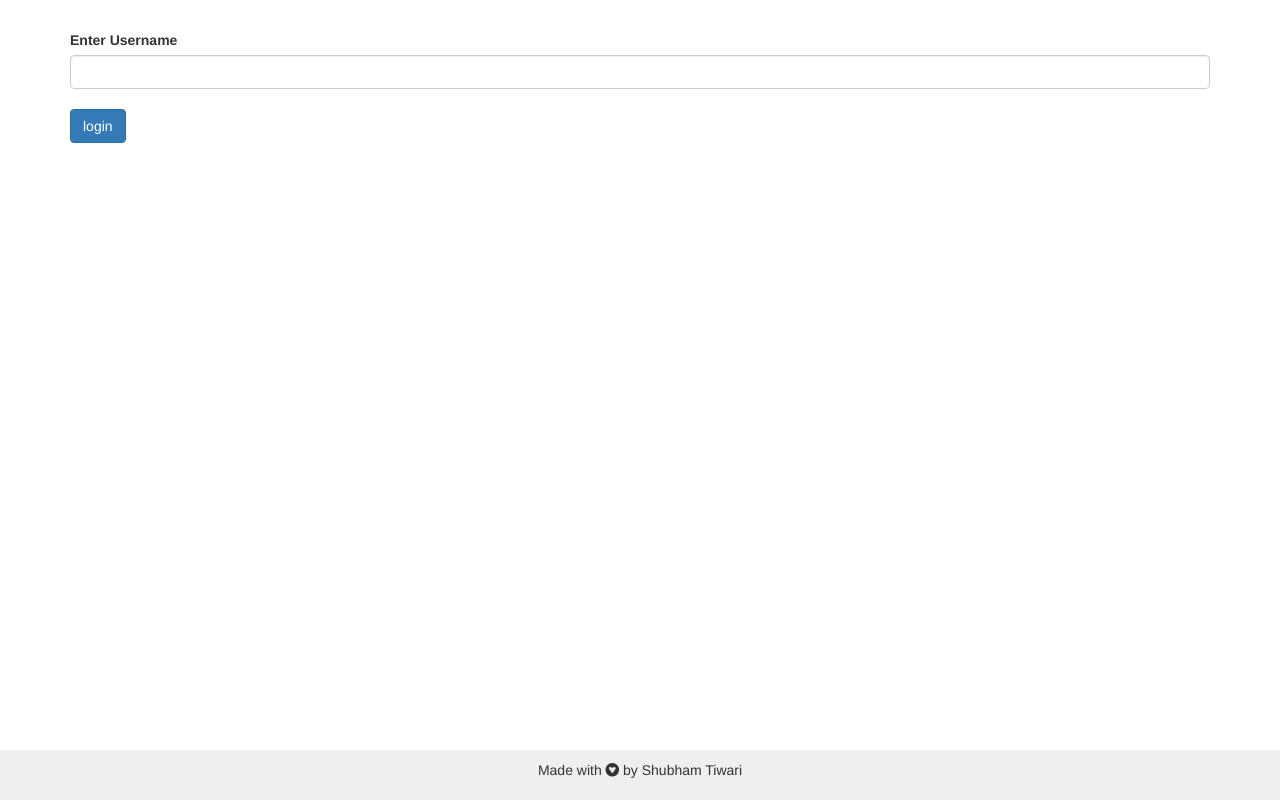
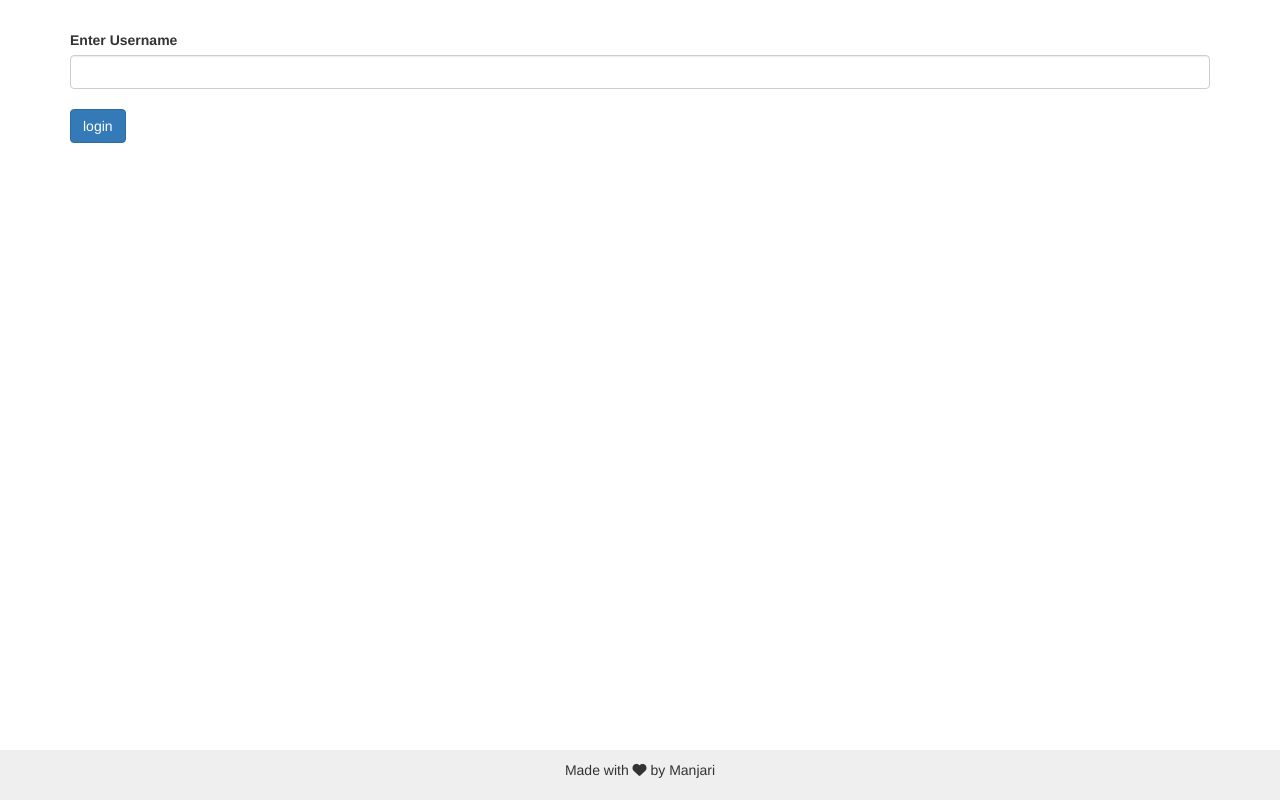
Before and after one commit to manjari188/socketchat, a website: page index.html in a window 1280 px wide. Drawn offline with nearby package versions, Linux system fonts and the light colour scheme; no server answers.

Commit message:
Update index.html

```diff
--- a/index.html
+++ b/index.html
@@ -98,5 +98,5 @@
             });
     </script>
 </body>
-<div class="footer"><p class="love">Made with <i class="fa fa-gratipay" aria-hidden="true"></i> by Shubham Tiwari</p></div>
+<div class="footer"><p class="love">Made with <i class="fa fa-heart" aria-hidden="true"></i> by Manjari</p></div>
 </html>
```
